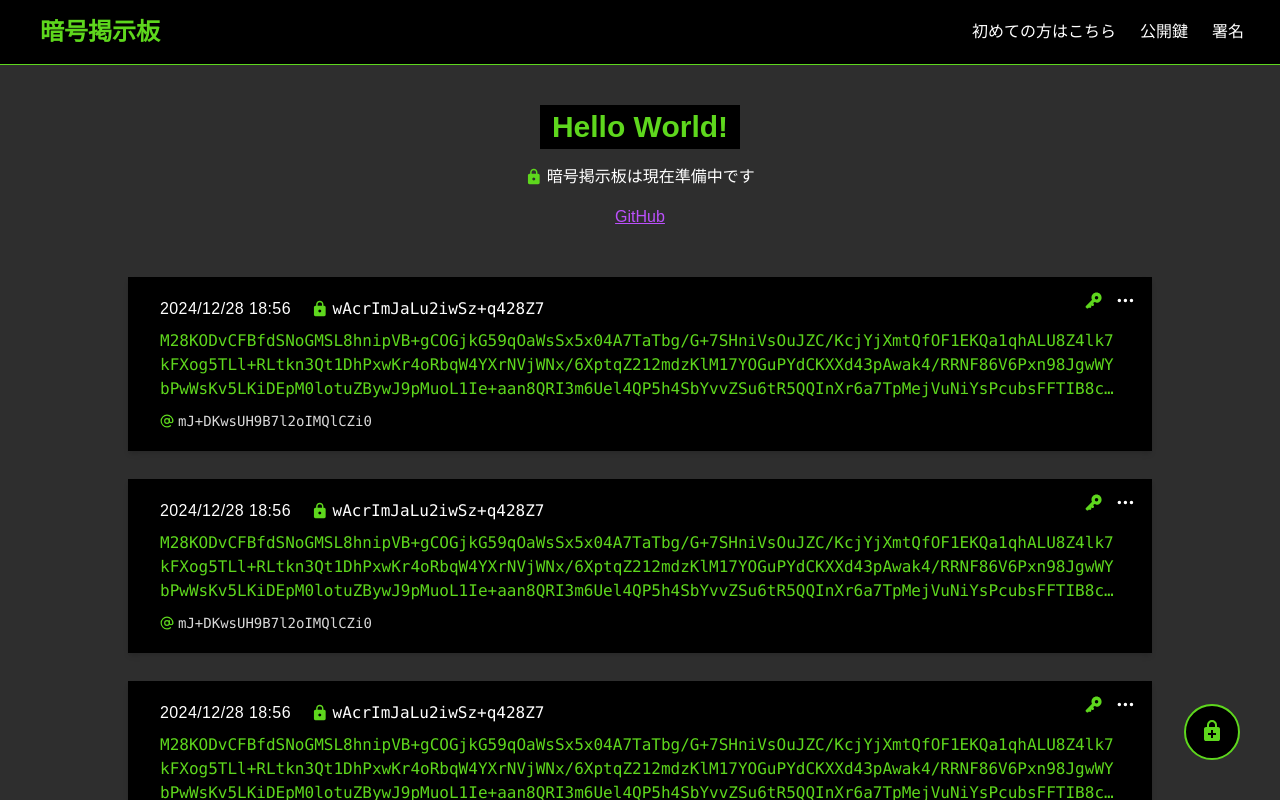
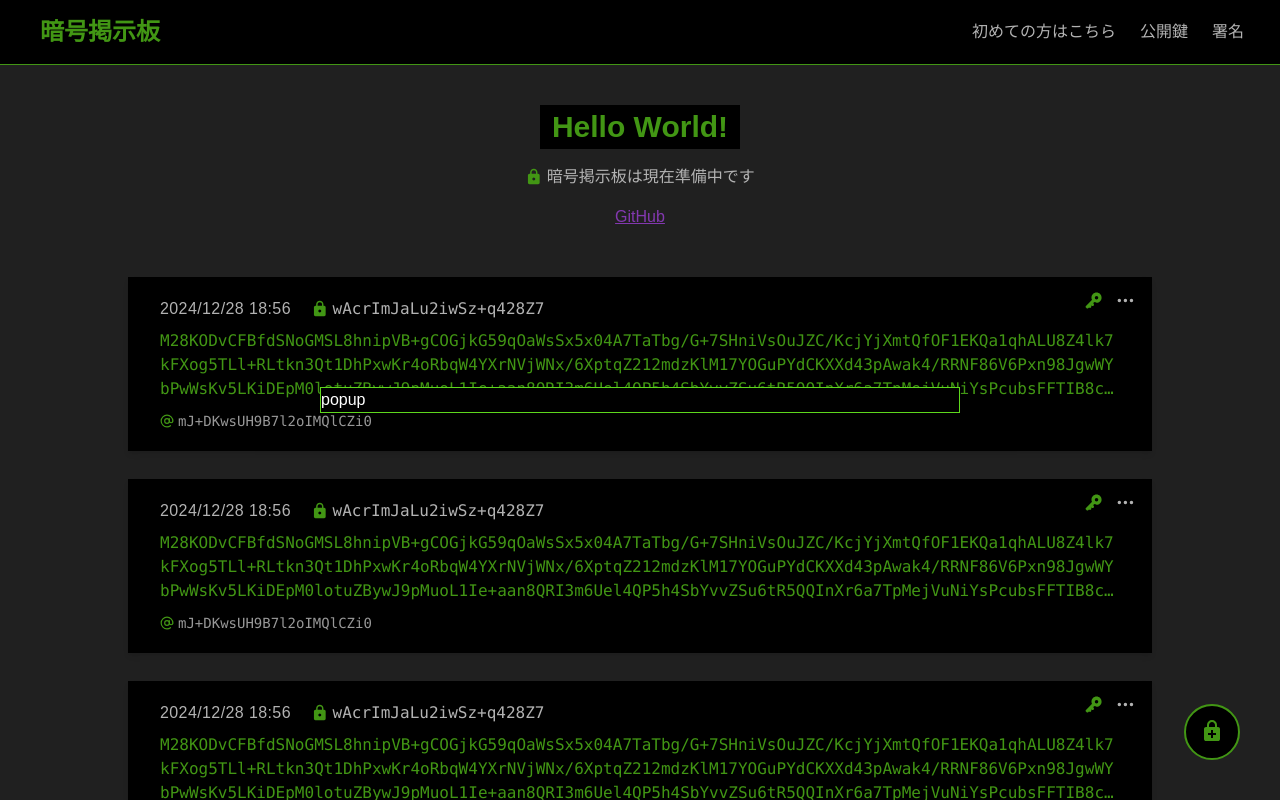
Before and after one commit to nanasi-1/encrypted-board, a Next.js app: page / in a window 1280 px wide. Shown: the top 800 px of the page. Built offline with nearby package versions, Linux system fonts and the light colour scheme.

Commit message:
コンポーネントを作成

```diff
--- a/src/app/page.tsx
+++ b/src/app/page.tsx
@@ -2,6 +2,7 @@ import { Icones, LockIcon } from "@/components/ui/icons";
 import PostCard from "./(components)/post-card/post-card";
 import Pagination from "@/components/ui/pagination/pagination";
 import FixedButtons from "./(components)/fixed-buttons";
+import { ModalUI } from "@/components/ui/modal";
 
 export default async function Home({ searchParams }: {
   searchParams: Promise<{ [key: string]: string | string[] | undefined }>,
@@ -30,6 +31,7 @@ export default async function Home({ searchParams }: {
         <Pagination currentPage={currentPage} maxPage={4} baseHref="/?page="/>
       </div>
       <FixedButtons />
+      <ModalUI />
     </>
   );
 }
--- /dev/null
+++ b/src/components/ui/modal/index.module.css
@@ -0,0 +1,11 @@
+.bg {
+  /* 見た目 */
+  @apply bg-black/30 w-screen h-screen fixed top-0 z-20;
+  /* 位置 */
+  @apply flex justify-center items-center;
+}
+
+.wrapper {
+  /* 見た目 */
+  @apply bg-black border-primary border w-1/2;
+}
--- /dev/null
+++ b/src/components/ui/modal/index.tsx
@@ -0,0 +1,11 @@
+import styles from './index.module.css'
+
+export function ModalUI() {
+  return (
+    <div className={styles['bg']}>
+      <div className={styles['wrapper']}>
+        popup
+      </div>
+    </div>
+  )
+}
```
